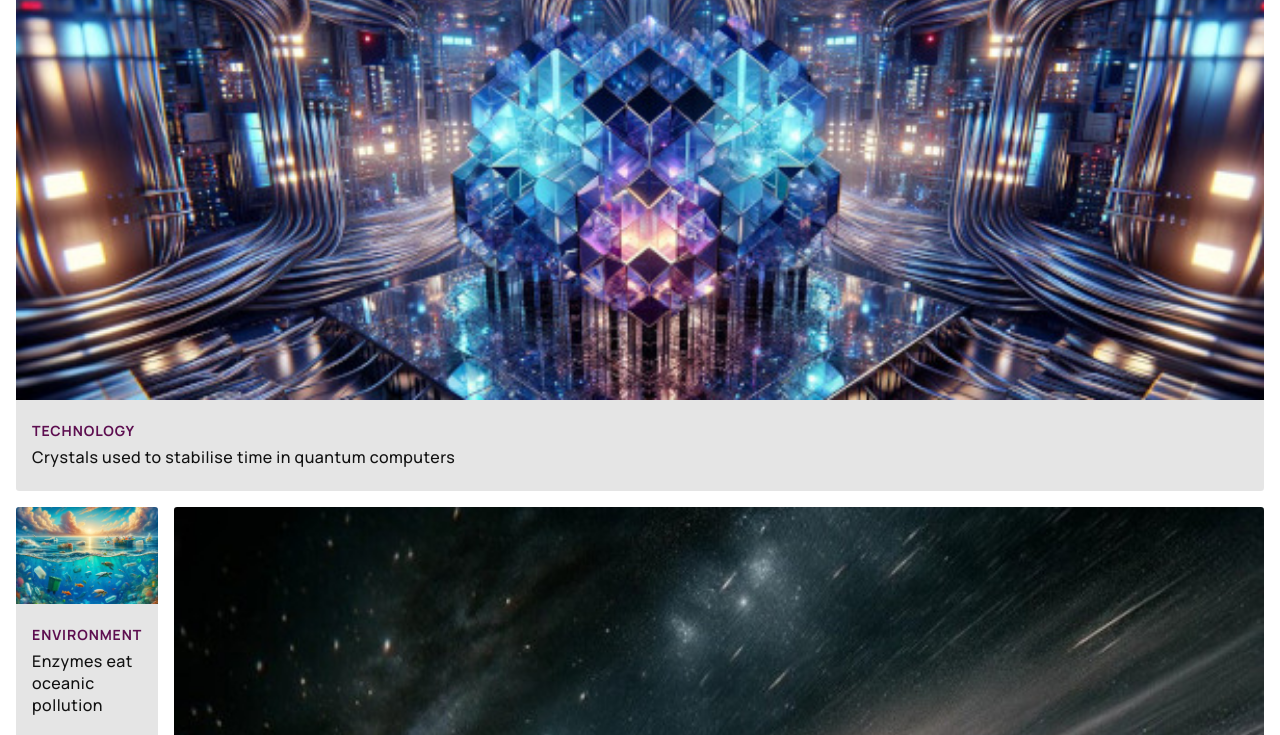
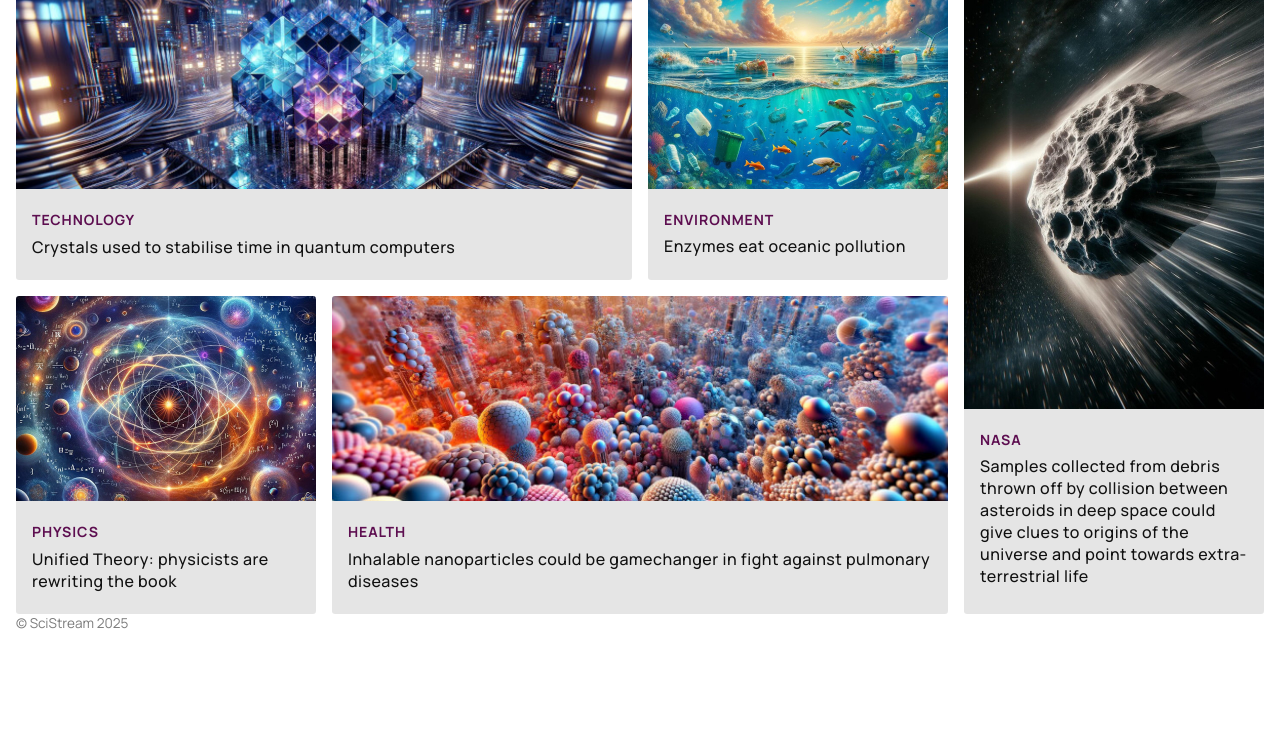
Before and after one commit to Anuska86/responsive-design, a plain HTML site: page index.html in a window 1280 px wide. Shown: the part 72-807 px from the top of the page. Drawn offline with Linux system fonts and the light colour scheme.

Commit message:
Update index.css

```diff
--- a/index.css
+++ b/index.css
@@ -115,3 +115,30 @@ img {
     grid-column: span 2;
   }
 }
+
+@media (min-width: 870px) {
+  main {
+    display: grid;
+    grid-template-columns: repeat(12, 1fr);
+  }
+
+  .technology {
+    grid-column: 1 / 7;
+  }
+
+  .environment {
+    grid-column: 7 / 10;
+  }
+
+  .nasa {
+    grid-column: 10 / -1;
+  }
+
+  .physics {
+    grid-column: 1 / 4;
+  }
+
+  .health {
+    grid-column: 4 / 10;
+  }
+}
```
